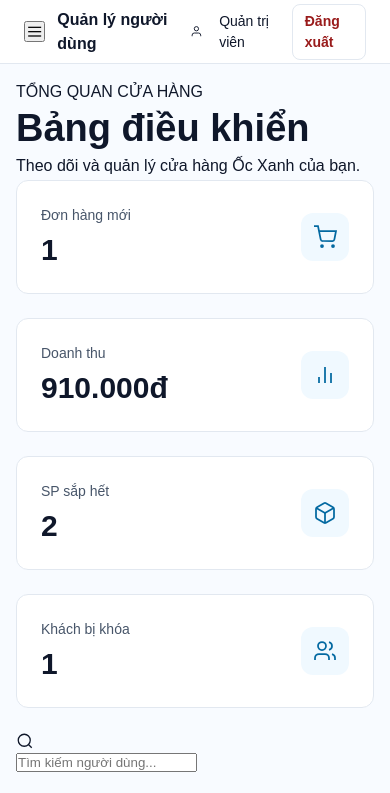
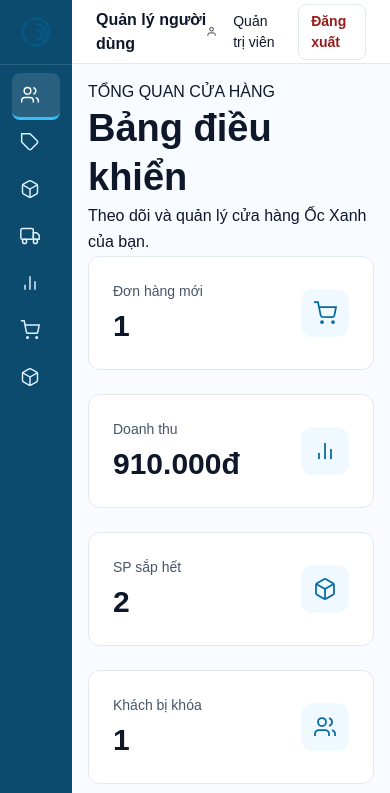
Before and after one commit to cfthanh12/oc_food, a plain HTML site: page admin.html in a window 390 px wide. Shown: the top 793 px of the page. Drawn offline with Linux system fonts and the light colour scheme.

Commit message:
sửa admin

```diff
--- a/admin.html
+++ b/admin.html
@@ -21,49 +21,49 @@
 
     <nav class="sidebar-nav" aria-label="Menu quản trị">
       <!-- 1. Người dùng -->
-      <button class="sidebar-btn is-active" data-section="section-users" type="button">
+      <button class="sidebar-btn is-active" data-section="section-users" type="button" aria-label="Người dùng" title="Người dùng">
         <svg width="20" height="20" viewBox="0 0 24 24" fill="none" stroke="currentColor" stroke-width="1.75"><path d="M16 21v-2a4 4 0 0 0-4-4H6a4 4 0 0 0-4 4v2"/><circle cx="9" cy="7" r="4"/><path d="M22 21v-2a4 4 0 0 0-3-3.87"/><path d="M16 3.13a4 4 0 0 1 0 7.75"/></svg>
         Người dùng
       </button>
 
       <!-- 2. Loại sản phẩm -->
-      <button class="sidebar-btn" data-section="section-categories" type="button">
+      <button class="sidebar-btn" data-section="section-categories" type="button" aria-label="Loại sản phẩm" title="Loại sản phẩm">
         <svg width="20" height="20" viewBox="0 0 24 24" fill="none" stroke="currentColor" stroke-width="1.75"><path d="M20.59 13.41l-7.17 7.17a2 2 0 0 1-2.83 0L2 12V2h10l8.59 8.59a2 2 0 0 1 0 2.82z"/><line x1="7" y1="7" x2="7.01" y2="7"/></svg>
         Loại sản phẩm
       </button>
 
       <!-- 3. Sản phẩm -->
-      <button class="sidebar-btn" data-section="section-products" type="button">
+      <button class="sidebar-btn" data-section="section-products" type="button" aria-label="Sản phẩm" title="Sản phẩm">
         <svg width="20" height="20" viewBox="0 0 24 24" fill="none" stroke="currentColor" stroke-width="1.75"><path d="M21 16V8a2 2 0 0 0-1-1.73l-7-4a2 2 0 0 0-2 0l-7 4A2 2 0 0 0 3 8v8a2 2 0 0 0 1 1.73l7 4a2 2 0 0 0 2 0l7-4A2 2 0 0 0 21 16z"/><polyline points="3.27 6.96 12 12.01 20.73 6.96"/><line x1="12" y1="22.08" x2="12" y2="12"/></svg>
         Sản phẩm
       </button>
 
       <!-- 4. Nhập hàng -->
-      <button class="sidebar-btn" data-section="section-receipts" type="button">
+      <button class="sidebar-btn" data-section="section-receipts" type="button" aria-label="Nhập hàng" title="Nhập hàng">
         <svg width="20" height="20" viewBox="0 0 24 24" fill="none" stroke="currentColor" stroke-width="1.75"><rect x="1" y="3" width="15" height="13" rx="2"/><polygon points="16 8 20 8 23 11 23 16 16 16 16 8"/><circle cx="5.5" cy="18.5" r="2.5"/><circle cx="18.5" cy="18.5" r="2.5"/></svg>
         Nhập hàng
       </button>
 
       <!-- 5. Giá bán -->
-      <button class="sidebar-btn" data-section="section-pricing" type="button">
+      <button class="sidebar-btn" data-section="section-pricing" type="button" aria-label="Giá bán" title="Giá bán">
         <svg width="20" height="20" viewBox="0 0 24 24" fill="none" stroke="currentColor" stroke-width="1.75"><line x1="18" y1="20" x2="18" y2="10"/><line x1="12" y1="20" x2="12" y2="4"/><line x1="6" y1="20" x2="6" y2="14"/></svg>
         Giá bán
       </button>
 
       <!-- 6. Đơn hàng -->
-      <button class="sidebar-btn" data-section="section-orders" type="button">
+      <button class="sidebar-btn" data-section="section-orders" type="button" aria-label="Đơn hàng" title="Đơn hàng">
         <svg width="20" height="20" viewBox="0 0 24 24" fill="none" stroke="currentColor" stroke-width="1.75"><circle cx="9" cy="21" r="1"/><circle cx="20" cy="21" r="1"/><path d="M1 1h4l2.68 13.39a2 2 0 0 0 2 1.61h9.72a2 2 0 0 0 2-1.61L23 6H6"/></svg>
         Đơn hàng
       </button>
 
       <!-- 7. Tồn kho -->
-      <button class="sidebar-btn" data-section="section-stock" type="button">
+      <button class="sidebar-btn" data-section="section-stock" type="button" aria-label="Tồn kho" title="Tồn kho">
         <svg width="20" height="20" viewBox="0 0 24 24" fill="none" stroke="currentColor" stroke-width="1.75"><path d="M21 16V8a2 2 0 0 0-1-1.73l-7-4a2 2 0 0 0-2 0l-7 4A2 2 0 0 0 3 8v8a2 2 0 0 0 1 1.73l7 4a2 2 0 0 0 2 0l7-4A2 2 0 0 0 21 16z"/><polyline points="3.27 6.96 12 12.01 20.73 6.96"/><line x1="12" y1="22.08" x2="12" y2="12"/></svg>
         Tồn kho
       </button>
     </nav>
 
-    <a href="index.html" class="sidebar-btn sidebar-back">
+    <a href="index.html" class="sidebar-btn sidebar-back" aria-label="Về cửa hàng" title="Về cửa hàng">
       <svg width="20" height="20" viewBox="0 0 24 24" fill="none" stroke="currentColor" stroke-width="1.75"><path d="M15 18l-6-6 6-6"/></svg>
       Về cửa hàng
     </a>
@@ -73,9 +73,6 @@
   <div class="admin-main">
     <!-- TOPBAR -->
     <div class="admin-topbar">
-      <button class="icon-button mobile-toggle" aria-label="Menu quản trị" type="button">
-        <svg width="22" height="22" viewBox="0 0 24 24" fill="none" stroke="currentColor" stroke-width="1.75"><line x1="3" y1="12" x2="21" y2="12"/><line x1="3" y1="6" x2="21" y2="6"/><line x1="3" y1="18" x2="21" y2="18"/></svg>
-      </button>
       <strong>Quản lý người dùng</strong>
       <div class="topbar-user">
         <svg width="18" height="18" viewBox="0 0 24 24" fill="none" stroke="currentColor" stroke-width="1.75"><path d="M20 21v-2a4 4 0 0 0-4-4H8a4 4 0 0 0-4 4v2"/><circle cx="12" cy="7" r="4"/></svg>
@@ -654,7 +651,7 @@
           <select class="select" id="pricing-filter-category" style="width:160px; min-height:44px;" aria-label="Lọc theo loại">
             <option value="Tất cả">Tất cả loại</option>
           </select>
-          <div style="display:flex; align-items:center; gap:8px; margin-left:auto; flex-wrap:wrap;">
+          <div style="display:flex; align-items:center; gap:8px; flex-wrap:wrap;">
             <span style="font-size:13px; font-weight:600; color:var(--ink-700);">Đặt % theo loại:</span>
             <select class="select" id="pricing-batch-category" style="width:140px; min-height:40px; padding:0 8px;" aria-label="Chọn loại sản phẩm"></select>
             <input type="number" class="input" id="pricing-batch-margin" min="0" max="200" placeholder="% LN" style="width:85px; min-height:40px; padding:0 8px;" value="30">
--- a/css/admin.css
+++ b/css/admin.css
@@ -389,10 +389,47 @@
 }
 
 /* Ô tìm kiếm */
-.admin-toolbar .input {
+.admin-toolbar .quick-search {
+  display: flex;
+  align-items: center;
+  gap: var(--sp-3);
+  flex: 1 1 480px;
+  width: 100%;
+  max-width: 640px;
+  min-width: min(100%, 280px);
+  height: 52px;
+  padding: 0 var(--sp-4);
+  box-sizing: border-box;
+  border: 1px solid var(--border-input);
+  border-radius: var(--radius-sm);
+  background-color: var(--white);
+  color: var(--color-text-muted);
+}
+
+.admin-toolbar .quick-search input {
+  order: 1;
   flex: 1;
-  min-width: 200px;
-  max-width: 320px;
+  width: 100%;
+  min-width: 0;
+  height: 100%;
+  padding: 0;
+  border: 0;
+  outline: 0;
+  background: transparent;
+  color: var(--color-text);
+  font: inherit;
+}
+
+.admin-toolbar .quick-search svg {
+  order: 2;
+  flex: 0 0 auto;
+  width: 20px;
+  height: 20px;
+}
+
+.admin-toolbar .quick-search:focus-within {
+  border-color: var(--color-focus);
+  box-shadow: 0 0 0 3px rgba(2, 132, 199, .2);
 }
 
 /* Bộ lọc (select) */
@@ -400,12 +437,6 @@
   width: auto;
   min-width: 160px;
 }
-
-/* Nút "Thêm mới" – đẩy sang phải */
-.admin-toolbar .btn-primary {
-  margin-left: auto;
-}
-
 
 /* ==========================================================
    7. BẢNG DỮ LIỆU ADMIN (TABLES)
@@ -762,71 +793,22 @@
 
 
 /* ---------- Mobile: ≤767px ----------
-   Sidebar ẩn hoàn toàn, mở như drawer bên trái. */
+   Giữ menu dạng thanh biểu tượng để không cần nút mở sidebar. */
 @media (max-width: 767px) {
-  /* Hiện nút hamburger */
-  .sidebar-toggle,
-  .admin-topbar .mobile-toggle {
-    display: inline-flex;
+  .sidebar {
+    transform: none;
   }
 
-  /* Sidebar ẩn, trượt ra ngoài */
-  .sidebar {
-    width: var(--sidebar-w);
-    transform: translateX(-100%);
-    transition: transform var(--t-base) var(--ease-out);
+  .sidebar-logo strong {
+    display: none;
   }
 
-  /* Khi mở drawer – hiện đầy đủ sidebar */
-  .sidebar.is-open,
-  .sidebar.sidebar-open {
-    transform: translateX(0);
+  .sidebar .sidebar-btn {
+    font-size: 0;
   }
 
-  /* Hiện lại chữ khi drawer mở */
-  .sidebar.is-open .sidebar-logo-text,
-  .sidebar.sidebar-open .sidebar-logo-text,
-  .sidebar.is-open .sidebar-item-text,
-  .sidebar.sidebar-open .sidebar-item-text,
-  .sidebar.is-open .sidebar-label,
-  .sidebar.sidebar-open .sidebar-label,
-  .sidebar.is-open .sidebar-footer,
-  .sidebar.sidebar-open .sidebar-footer {
-    display: block;
-  }
-
-  .sidebar.is-open .sidebar-logo,
-  .sidebar.sidebar-open .sidebar-logo {
-    justify-content: flex-start;
-    padding: var(--sp-5);
-  }
-
-  .sidebar.is-open .sidebar-item,
-  .sidebar.sidebar-open .sidebar-item,
-  .sidebar.is-open .sidebar-btn,
-  .sidebar.sidebar-open .sidebar-btn {
-    justify-content: flex-start;
-    padding: var(--sp-2) var(--sp-4);
-    border-left-width: 3px;
-    border-bottom: none;
-  }
-
-  .sidebar.is-open .sidebar-item.is-active,
-  .sidebar.sidebar-open .sidebar-item.is-active,
-  .sidebar.is-open .sidebar-btn.is-active,
-  .sidebar.sidebar-open .sidebar-btn.is-active {
-    border-left-color: var(--blue-400);
-    border-bottom-color: transparent;
-  }
-
-  /* Nội dung chính – hết margin trái */
   .admin-main {
-    margin-left: 0;
-  }
-
-  /* Topbar – thêm nút hamburger */
-  .admin-topbar {
-    gap: var(--sp-3);
+    margin-left: 72px;
   }
 
   /* Thẻ thống kê: 1 cột */
--- a/js/admin.js
+++ b/js/admin.js
@@ -53,9 +53,6 @@ function switchAdminSection(sectionId) {
   // 5. Cập nhật các thẻ thống kê
   updateAdminStats();
 
-  // Đóng sidebar trên mobile
-  const sidebar = document.querySelector('.sidebar');
-  if (sidebar) sidebar.classList.remove('sidebar-open');
 }
 
 // Cập nhật 4 thẻ thống kê trên Admin Dashboard
@@ -114,22 +111,6 @@ document.addEventListener('DOMContentLoaded', function() {
     });
   });
 
-  // Mobile sidebar toggle button
-  const mobileToggle = document.querySelector('.admin-topbar .mobile-toggle, .sidebar-toggle');
-  const sidebar = document.querySelector('.sidebar');
-  if (mobileToggle && sidebar) {
-    mobileToggle.addEventListener('click', function(e) {
-      e.stopPropagation();
-      sidebar.classList.toggle('sidebar-open');
-    });
-
-    document.addEventListener('click', function(e) {
-      if (!e.target.closest('.sidebar') && !e.target.closest('.mobile-toggle')) {
-        sidebar.classList.remove('sidebar-open');
-      }
-    });
-  }
-
   // Đăng xuất admin
   const logoutBtn = document.querySelector('.topbar-user a, .admin-logout');
   if (logoutBtn) {
```
